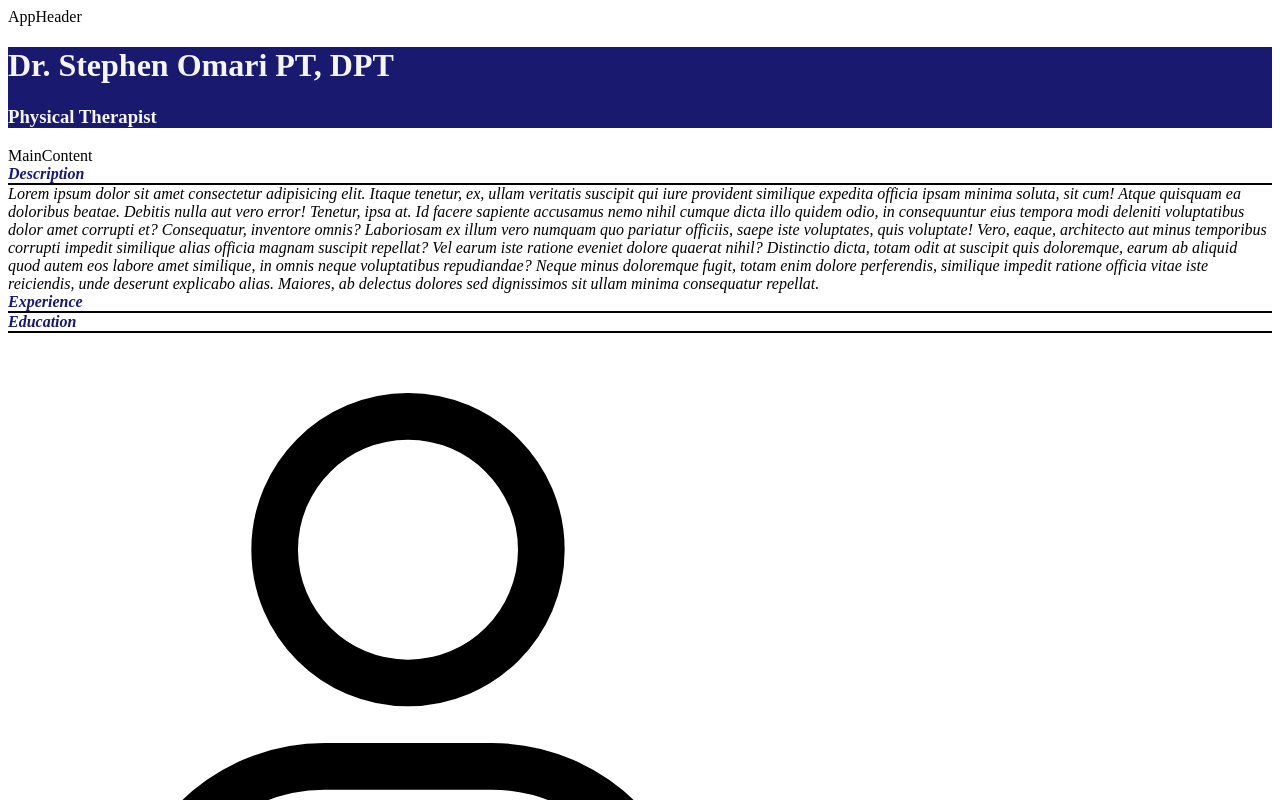
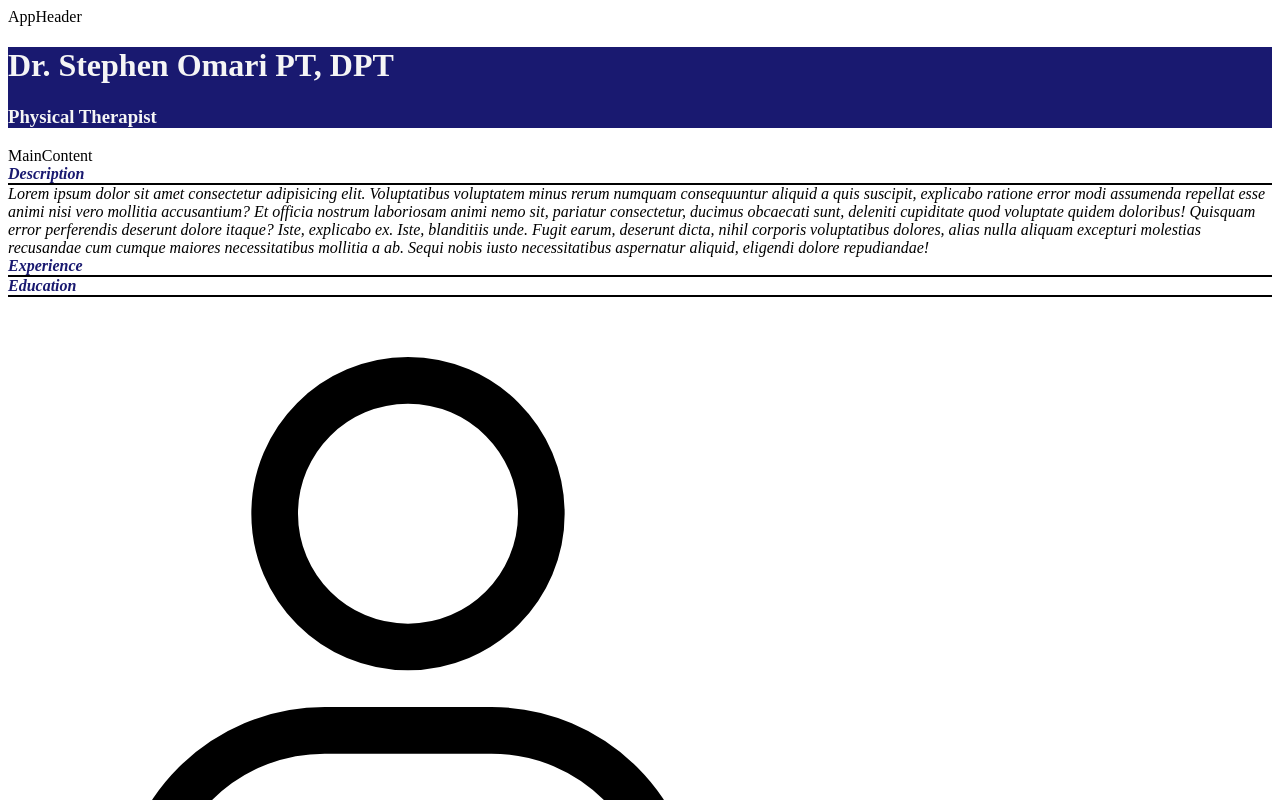
Before and after one commit to StsteveO/cv-project, a React (Create React App) app: page / in a window 1280 px wide. Shown: the top 800 px of the page. Built offline with nearby package versions, Linux system fonts and the light colour scheme.

Commit message:
decrease lorem text length

```diff
--- a/src/components/Description.js
+++ b/src/components/Description.js
@@ -15,11 +15,9 @@ class Description extends Component {
         <div>
           <SectionTitle sectionName="Description" />
         </div>
-        <div className="description-content">Lorem ipsum dolor sit amet consectetur adipisicing elit. Itaque tenetur, ex, ullam veritatis suscipit qui iure provident similique expedita officia ipsam minima soluta, sit cum! Atque quisquam ea doloribus beatae.
-        Debitis nulla aut vero error! Tenetur, ipsa at. Id facere sapiente accusamus nemo nihil cumque dicta illo quidem odio, in consequuntur eius tempora modi deleniti voluptatibus dolor amet corrupti et?
-        Consequatur, inventore omnis? Laboriosam ex illum vero numquam quo pariatur officiis, saepe iste voluptates, quis voluptate! Vero, eaque, architecto aut minus temporibus corrupti impedit similique alias officia magnam suscipit repellat?
-        Vel earum iste ratione eveniet dolore quaerat nihil? Distinctio dicta, totam odit at suscipit quis doloremque, earum ab aliquid quod autem eos labore amet similique, in omnis neque voluptatibus repudiandae?
-        Neque minus doloremque fugit, totam enim dolore perferendis, similique impedit ratione officia vitae iste reiciendis, unde deserunt explicabo alias. Maiores, ab delectus dolores sed dignissimos sit ullam minima consequatur repellat.</div>
+        <div className="description-content">Lorem ipsum dolor sit amet consectetur adipisicing elit. Voluptatibus voluptatem minus rerum numquam consequuntur aliquid a quis suscipit, explicabo ratione error modi assumenda repellat esse animi nisi vero mollitia accusantium?
+        Et officia nostrum laboriosam animi nemo sit, pariatur consectetur, ducimus obcaecati sunt, deleniti cupiditate quod voluptate quidem doloribus! Quisquam error perferendis deserunt dolore itaque? Iste, explicabo ex. Iste, blanditiis unde.
+        Fugit earum, deserunt dicta, nihil corporis voluptatibus dolores, alias nulla aliquam excepturi molestias recusandae cum cumque maiores necessitatibus mollitia a ab. Sequi nobis iusto necessitatibus aspernatur aliquid, eligendi dolore repudiandae!</div>
       </>
     );
   }
```
